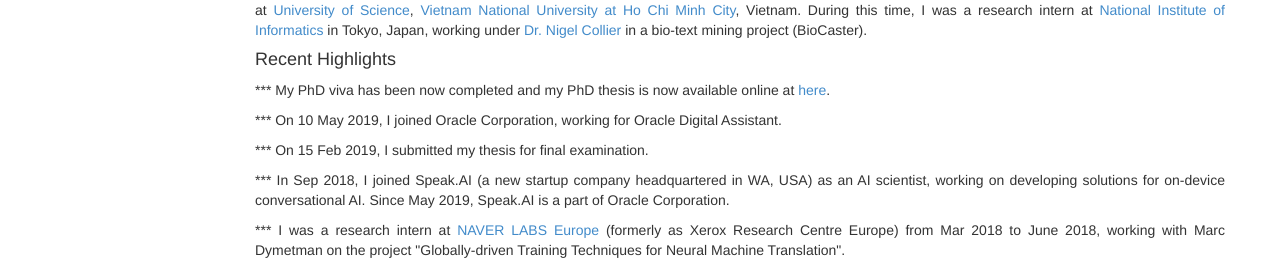
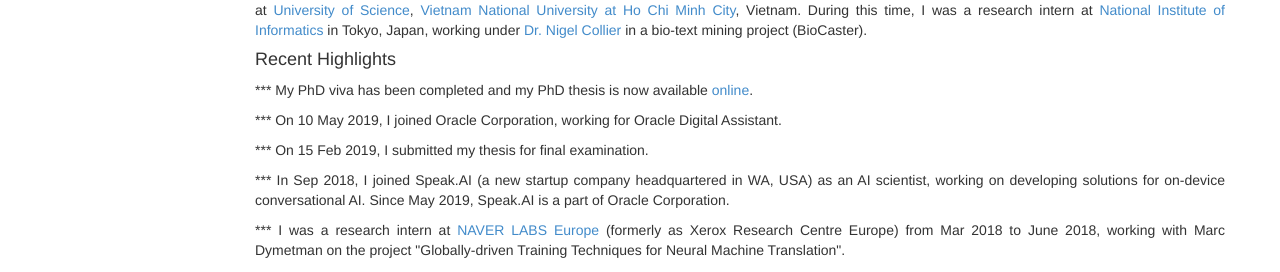
Before and after one commit to duyvuleo/duyvuleo.github.io, a Jekyll site: the page built from index.html, in a window 1280 px wide. Shown: the part 396-668 px from the top of the page. Built offline with Jekyll 4.4.1, drawn with Linux system fonts in a browser that asks for light colours.

Commit message:
Update index.html

```diff
--- a/index.html
+++ b/index.html
@@ -38,7 +38,7 @@ picture: vu
 <p style="text-align: justify;">Prior to coming to Melbourne, I spent ~7 years (2008-2015) in Singapore for studying at <a href="http://nus.edu.sg/">National University of Singapore (NUS)</a> (Masters) and then working as a R&D enginneer at <a href="http://www.i2r.a-star.edu.sg/hlt/">HLT department</a>, <a href="http://www.i2r.a-star.edu.sg/">Institute for Infocomm Research (I2R)</a>, <a href="https://www.a-star.edu.sg/">A*STAR</a>. Before that, I was a student/teaching &amp; research assistant/lecturer at <a href="https://www.fit.hcmus.edu.vn/vn/Default.aspx?tabid=325">University of Science</a>, <a href="http://en.vnuhcm.edu.vn/">Vietnam National University at Ho Chi Minh City</a>, Vietnam. During this time, I was a research intern at <a href="http://www.nii.ac.jp/en/">National Institute of Informatics</a> in Tokyo, Japan, working under <a href="https://sites.google.com/site/nhcollier/">Dr. Nigel Collier</a> in a bio-text mining project (BioCaster).</p>
 
 <h4>Recent Highlights</h4>
-<p style="text-align: justify;">*** My PhD viva has been now completed and my PhD thesis is now available online at <a href="http://hdl.handle.net/11343/225845">here</a>. </p>
+<p style="text-align: justify;">*** My PhD viva has been completed and my PhD thesis is now available <a href="http://hdl.handle.net/11343/225845">online</a>. </p>
 <p style="text-align: justify;">*** On 10 May 2019, I joined Oracle Corporation, working for Oracle Digital Assistant.</p>
 <p style="text-align: justify;">*** On 15 Feb 2019, I submitted my thesis for final examination. </p>
 <p style="text-align: justify;">*** In Sep 2018, I joined Speak.AI (a new startup company headquartered in WA, USA) as an AI scientist, working on developing solutions for on-device conversational AI. Since May 2019, Speak.AI is a part of Oracle Corporation. </p>
```
